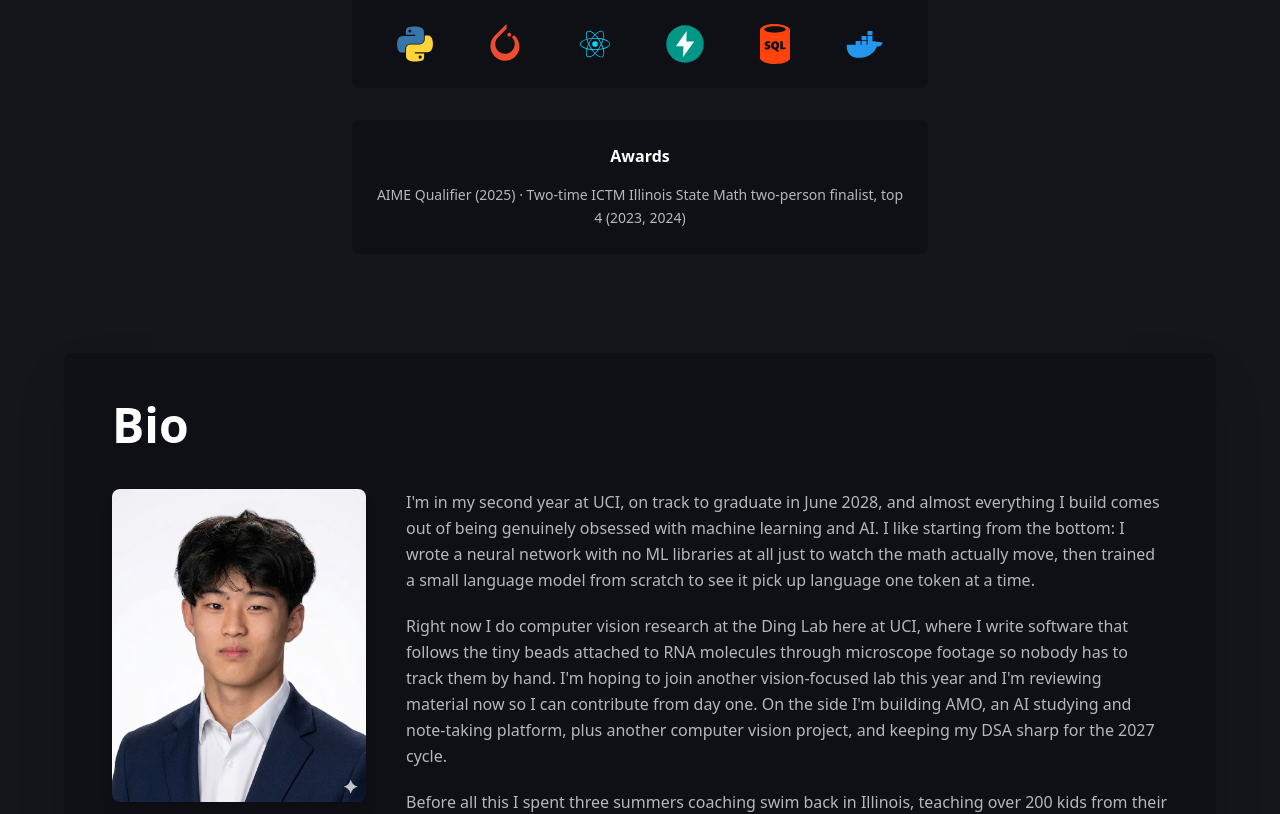
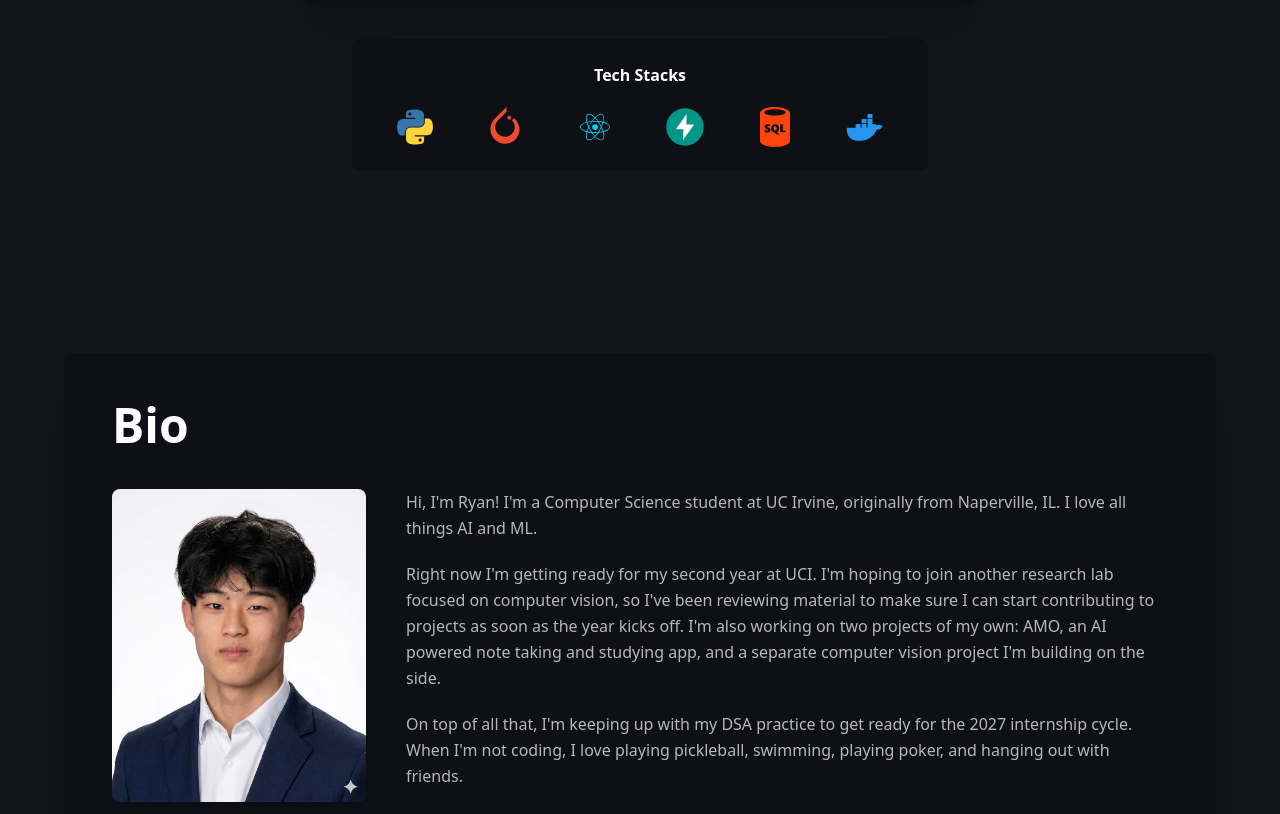
Before and after one commit to ryjchen24/ryjchen24.github.io, a Next.js app: page / in a window 1280 px wide. Shown: the part 447-1261 px from the top of the page. Built offline with nearby package versions, Linux system fonts and the light colour scheme.

Commit message:
Removed awards, tweaked bio, edited stylistic elements

```diff
--- a/app/page.tsx
+++ b/app/page.tsx
@@ -183,13 +183,6 @@ export default function Home() {
             ))}
           </div>
         </div>
-
-        <div className="w-full max-w-xl rounded-lg bg-[#0f1015] p-6 text-center">
-          <h2 className="font-bold">Awards</h2>
-          <p className="mt-4 text-sm leading-relaxed text-white/70">
-            AIME Qualifier (2025) · Two-time ICTM Illinois State Math two-person finalist, top 4 (2023, 2024)
-          </p>
-        </div>
       </section>
 
       <section id="bio" className="bg-[#14161b] px-6 pb-28 text-white">
@@ -205,23 +198,20 @@ export default function Home() {
 
             <div className="space-y-5 text-base leading-relaxed text-white/70">
               <p>
-                I&apos;m in my second year at UCI, on track to graduate in June 2028, and almost everything I build comes
-                out of being genuinely obsessed with machine learning and AI. I like starting from the bottom: I wrote a
-                neural network with no ML libraries at all just to watch the math actually move, then trained a small
-                language model from scratch to see it pick up language one token at a time.
+                Hi, I&apos;m Ryan! I&apos;m a Computer Science student at UC Irvine, originally from Naperville, IL. I
+                love all things AI and ML.
               </p>
               <p>
-                Right now I do computer vision research at the Ding Lab here at UCI, where I write software that follows
-                the tiny beads attached to RNA molecules through microscope footage so nobody has to track them by hand.
-                I&apos;m hoping to join another vision-focused lab this year and I&apos;m reviewing material now so I can
-                contribute from day one. On the side I&apos;m building AMO, an AI studying and note-taking platform, plus
-                another computer vision project, and keeping my DSA sharp for the 2027 cycle.
+                Right now I&apos;m getting ready for my second year at UCI. I&apos;m hoping to join another research lab
+                focused on computer vision, so I&apos;ve been reviewing material to make sure I can start contributing to
+                projects as soon as the year kicks off. I&apos;m also working on two projects of my own: AMO, an AI
+                powered note taking and studying app, and a separate computer vision project I&apos;m building on the
+                side.
               </p>
               <p>
-                Before all this I spent three summers coaching swim back in Illinois, teaching over 200 kids from their
-                first time in the water to the swim team, which is still the best thing I&apos;ve done for figuring out
-                how to explain something hard to someone who has never seen it. Happy to talk research, internships, or a
-                project you&apos;re stuck on.
+                On top of all that, I&apos;m keeping up with my DSA practice to get ready for the 2027 internship cycle.
+                When I&apos;m not coding, I love playing pickleball, swimming, playing poker, and hanging out with
+                friends.
               </p>
             </div>
           </div>
@@ -252,8 +242,8 @@ export default function Home() {
 
       <Gradient from={experience[experience.length - 1].color} to="#14161b" />
 
-      <section id="contact" className="bg-[#14161b] px-6 pb-28 text-white">
-        <div className="mx-auto w-full max-w-2xl rounded-lg bg-[#0f1015] p-8 text-center shadow-2xl sm:p-12">
+      <section id="contact" className="flex min-h-screen flex-col items-center justify-center bg-[#14161b] px-6 py-28 text-white">
+        <div className="w-full max-w-2xl rounded-lg bg-[#0f1015] p-8 text-center shadow-2xl sm:p-12">
           <h2 className="text-4xl font-semibold sm:text-5xl">Contact</h2>
           <p className="mt-6 text-lg text-white/70">
             Thanks for scrolling all the way down. Feel free to reach out about research, internships, or anything
```
